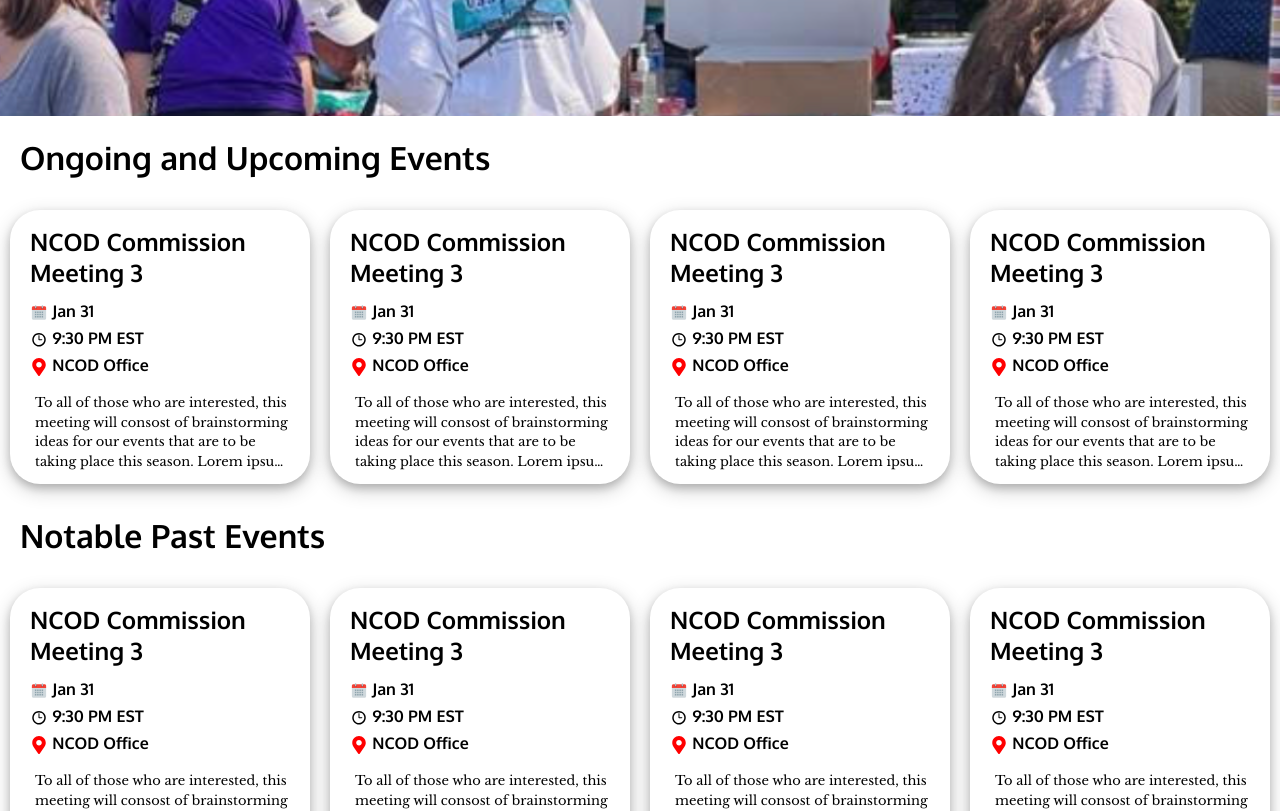
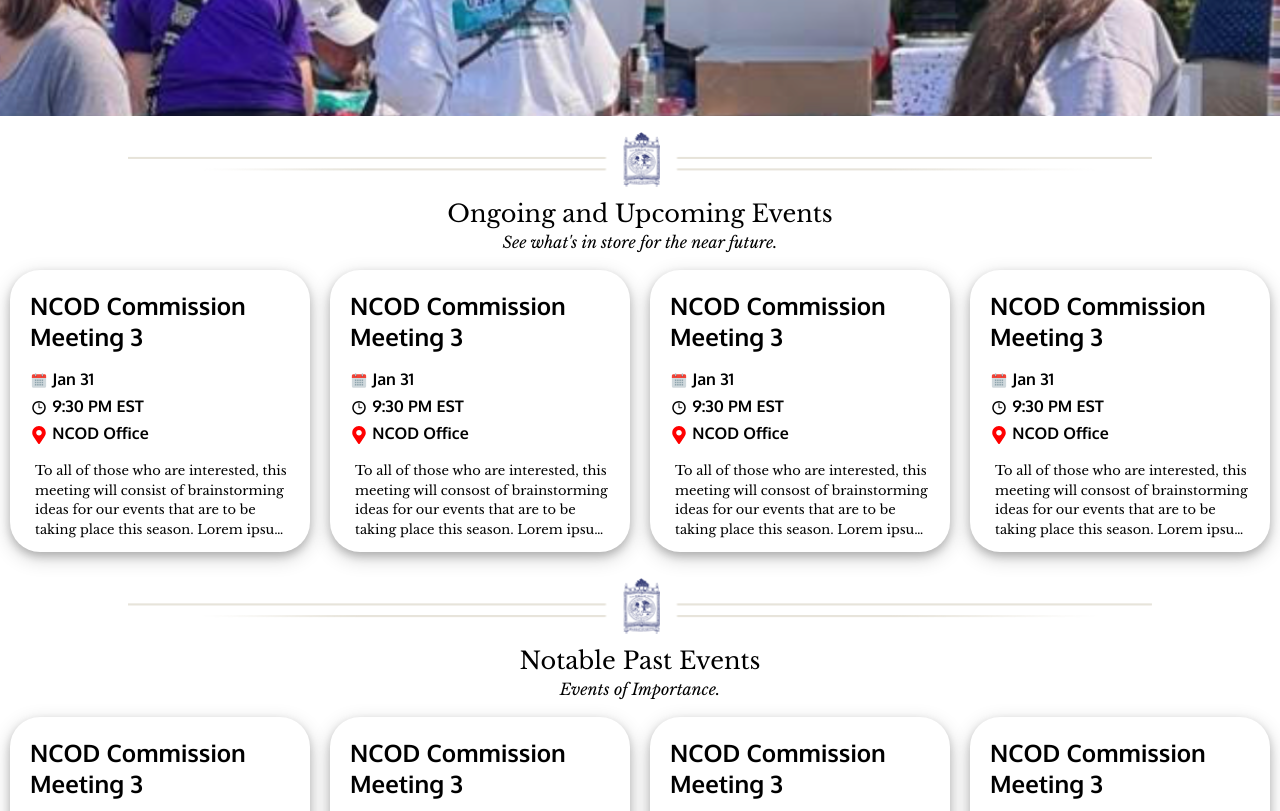
Before and after one commit to Aapuji/Natick-Disabilities-Website, a Next.js app: page /events in a window 1280 px wide. Shown: the part 580-1391 px from the top of the page. Built offline with nearby package versions, Linux system fonts and the light colour scheme.

Commit message:
More stuff on events page

```diff
--- a/pages/events.js
+++ b/pages/events.js
@@ -1,12 +1,17 @@
 import Layout from '../components/Layout';
 import styles from '../styles/Events.module.css'
 import Card from '../components/Card';
+import Section from '../components/Section';
 
 export default function Events() {
   return <>
     <Layout title="Events" altText="... alt text goes here ..." hero>
-    <h1 className={styles.upcomingHeading}>Ongoing and Upcoming Events</h1>
-    <div className={styles.cardscontainer}>
+      <main>
+        <Section
+          title="Ongoing and Upcoming Events"
+          subtitle="See what's in store for the near future."
+          imgName="Ongoing and Upcoming Events"
+        >
           <div className={styles.cards}>
             <Card
               name = "NCOD Commission Meeting 3"
@@ -14,7 +19,7 @@ export default function Events() {
               time = "9:30 PM"
 
               location = "NCOD Office"
-          desc = "To all of those who are interested, this meeting will consost of brainstorming ideas for our events that are to be taking place this season. Lorem ipsum dolor sit amet, consectetur adipiscing elit, sed do eiusmod tempor incididunt ut labore et dolore magna aliqua. Duis ultricies lacus sed turpis tincidunt id aliquet risus feugiat. Scelerisque eu ultrices vitae auctor eu. Elit pellentesque habitant morbi tristique senectus. Malesuada bibendum arcu vitae elementum curabitur vitae nunc sed velit. Tortor at auctor urna nunc id. Augue interdum velit euismod in pellentesque massa placerat duis ultricies. Tortor posuere ac ut consequat semper viverra nam libero justo. Pellentesque habitant morbi tristique senectus et. Egestas sed sed risus pretium quam vulputate. Mauris augue neque gravida in fermentum et sollicitudin ac orci. Sit amet mauris commodo quis imperdiet massa. Enim tortor at auctor urna nunc id. Lorem sed risus ultricies tristique nulla aliquet. Arcu cursus euismod quis viverra nibh cras pulvinar mattis nunc. Quis lectus nulla at volutpat diam ut. Fermentum iaculis eu non diam phasellus vestibulum. Fusce id velit ut tortor pretium viverra suspendisse potenti nullam. Ut porttitor leo a diam sollicitudin tempor id. Luctus accumsan tortor posuere ac."
+              desc = "To all of those who are interested, this meeting will consist of brainstorming ideas for our events that are to be taking place this season. Lorem ipsum dolor sit amet, consectetur adipiscing elit, sed do eiusmod tempor incididunt ut labore et dolore magna aliqua. Duis ultricies lacus sed turpis tincidunt id aliquet risus feugiat. Scelerisque eu ultrices vitae auctor eu. Elit pellentesque habitant morbi tristique senectus. Malesuada bibendum arcu vitae elementum curabitur vitae nunc sed velit. Tortor at auctor urna nunc id. Augue interdum velit euismod in pellentesque massa placerat duis ultricies. Tortor posuere ac ut consequat semper viverra nam libero justo. Pellentesque habitant morbi tristique senectus et. Egestas sed sed risus pretium quam vulputate. Mauris augue neque gravida in fermentum et sollicitudin ac orci. Sit amet mauris commodo quis imperdiet massa. Enim tortor at auctor urna nunc id. Lorem sed risus ultricies tristique nulla aliquet. Arcu cursus euismod quis viverra nibh cras pulvinar mattis nunc. Quis lectus nulla at volutpat diam ut. Fermentum iaculis eu non diam phasellus vestibulum. Fusce id velit ut tortor pretium viverra suspendisse potenti nullam. Ut porttitor leo a diam sollicitudin tempor id. Luctus accumsan tortor posuere ac."
             />
             <Card
               name = "NCOD Commission Meeting 3"
@@ -41,7 +46,12 @@ export default function Events() {
               desc = "To all of those who are interested, this meeting will consost of brainstorming ideas for our events that are to be taking place this season. Lorem ipsum dolor sit amet, consectetur adipiscing elit, sed do eiusmod tempor incididunt ut labore et dolore magna aliqua. Duis ultricies lacus sed turpis tincidunt id aliquet risus feugiat. Scelerisque eu ultrices vitae auctor eu. Elit pellentesque habitant morbi tristique senectus. Malesuada bibendum arcu vitae elementum curabitur vitae nunc sed velit. Tortor at auctor urna nunc id. Augue interdum velit euismod in pellentesque massa placerat duis ultricies. Tortor posuere ac ut consequat semper viverra nam libero justo. Pellentesque habitant morbi tristique senectus et. Egestas sed sed risus pretium quam vulputate. Mauris augue neque gravida in fermentum et sollicitudin ac orci. Sit amet mauris commodo quis imperdiet massa. Enim tortor at auctor urna nunc id. Lorem sed risus ultricies tristique nulla aliquet. Arcu cursus euismod quis viverra nibh cras pulvinar mattis nunc. Quis lectus nulla at volutpat diam ut. Fermentum iaculis eu non diam phasellus vestibulum. Fusce id velit ut tortor pretium viverra suspendisse potenti nullam. Ut porttitor leo a diam sollicitudin tempor id. Luctus accumsan tortor posuere ac."
             />
           </div>
-      <h1 className={styles.pastHeading}>Notable Past Events</h1>
+        </Section>
+        <Section
+          title="Notable Past Events"
+          subtitle="Events of Importance."
+          imgName="Notable Past Events"
+        >
           <div className={styles.cards}>
             <Card
               name = "NCOD Commission Meeting 3"
@@ -91,48 +101,9 @@ export default function Events() {
               location = "NCOD Office"
               desc = "To all of those who are interested, this meeting will consost of brainstorming ideas for our events that are to be taking place this season. Lorem ipsum dolor sit amet, consectetur adipiscing elit, sed do eiusmod tempor incididunt ut labore et dolore magna aliqua. Duis ultricies lacus sed turpis tincidunt id aliquet risus feugiat. Scelerisque eu ultrices vitae auctor eu. Elit pellentesque habitant morbi tristique senectus. Malesuada bibendum arcu vitae elementum curabitur vitae nunc sed velit. Tortor at auctor urna nunc id. Augue interdum velit euismod in pellentesque massa placerat duis ultricies. Tortor posuere ac ut consequat semper viverra nam libero justo. Pellentesque habitant morbi tristique senectus et. Egestas sed sed risus pretium quam vulputate. Mauris augue neque gravida in fermentum et sollicitudin ac orci. Sit amet mauris commodo quis imperdiet massa. Enim tortor at auctor urna nunc id. Lorem sed risus ultricies tristique nulla aliquet. Arcu cursus euismod quis viverra nibh cras pulvinar mattis nunc. Quis lectus nulla at volutpat diam ut. Fermentum iaculis eu non diam phasellus vestibulum. Fusce id velit ut tortor pretium viverra suspendisse potenti nullam. Ut porttitor leo a diam sollicitudin tempor id. Luctus accumsan tortor posuere ac."
             />
-        <Card
-          name = "NCOD Commission Meeting 3"
-          date = "Jan 31"
-          time = "9:30 PM"
-
-          location = "NCOD Office"
-          desc = "To all of those who are interested, this meeting will consost of brainstorming ideas for our events that are to be taking place this season. Lorem ipsum dolor sit amet, consectetur adipiscing elit, sed do eiusmod tempor incididunt ut labore et dolore magna aliqua. Duis ultricies lacus sed turpis tincidunt id aliquet risus feugiat. Scelerisque eu ultrices vitae auctor eu. Elit pellentesque habitant morbi tristique senectus. Malesuada bibendum arcu vitae elementum curabitur vitae nunc sed velit. Tortor at auctor urna nunc id. Augue interdum velit euismod in pellentesque massa placerat duis ultricies. Tortor posuere ac ut consequat semper viverra nam libero justo. Pellentesque habitant morbi tristique senectus et. Egestas sed sed risus pretium quam vulputate. Mauris augue neque gravida in fermentum et sollicitudin ac orci. Sit amet mauris commodo quis imperdiet massa. Enim tortor at auctor urna nunc id. Lorem sed risus ultricies tristique nulla aliquet. Arcu cursus euismod quis viverra nibh cras pulvinar mattis nunc. Quis lectus nulla at volutpat diam ut. Fermentum iaculis eu non diam phasellus vestibulum. Fusce id velit ut tortor pretium viverra suspendisse potenti nullam. Ut porttitor leo a diam sollicitudin tempor id. Luctus accumsan tortor posuere ac."
-        />
-        <Card
-          name = "NCOD Commission Meeting 3"
-          date = "Jan 31"
-          time = "9:30 PM"
-
-          location = "NCOD Office"
-          desc = "To all of those who are interested, this meeting will consost of brainstorming ideas for our events that are to be taking place this season. Lorem ipsum dolor sit amet, consectetur adipiscing elit, sed do eiusmod tempor incididunt ut labore et dolore magna aliqua. Duis ultricies lacus sed turpis tincidunt id aliquet risus feugiat. Scelerisque eu ultrices vitae auctor eu. Elit pellentesque habitant morbi tristique senectus. Malesuada bibendum arcu vitae elementum curabitur vitae nunc sed velit. Tortor at auctor urna nunc id. Augue interdum velit euismod in pellentesque massa placerat duis ultricies. Tortor posuere ac ut consequat semper viverra nam libero justo. Pellentesque habitant morbi tristique senectus et. Egestas sed sed risus pretium quam vulputate. Mauris augue neque gravida in fermentum et sollicitudin ac orci. Sit amet mauris commodo quis imperdiet massa. Enim tortor at auctor urna nunc id. Lorem sed risus ultricies tristique nulla aliquet. Arcu cursus euismod quis viverra nibh cras pulvinar mattis nunc. Quis lectus nulla at volutpat diam ut. Fermentum iaculis eu non diam phasellus vestibulum. Fusce id velit ut tortor pretium viverra suspendisse potenti nullam. Ut porttitor leo a diam sollicitudin tempor id. Luctus accumsan tortor posuere ac."
-        />
-        <Card
-          name = "NCOD Commission Meeting 3"
-          date = "Jan 31"
-          time = "9:30 PM"
-
-          location = "NCOD Office"
-          desc = "To all of those who are interested, this meeting will consost of brainstorming ideas for our events that are to be taking place this season. Lorem ipsum dolor sit amet, consectetur adipiscing elit, sed do eiusmod tempor incididunt ut labore et dolore magna aliqua. Duis ultricies lacus sed turpis tincidunt id aliquet risus feugiat. Scelerisque eu ultrices vitae auctor eu. Elit pellentesque habitant morbi tristique senectus. Malesuada bibendum arcu vitae elementum curabitur vitae nunc sed velit. Tortor at auctor urna nunc id. Augue interdum velit euismod in pellentesque massa placerat duis ultricies. Tortor posuere ac ut consequat semper viverra nam libero justo. Pellentesque habitant morbi tristique senectus et. Egestas sed sed risus pretium quam vulputate. Mauris augue neque gravida in fermentum et sollicitudin ac orci. Sit amet mauris commodo quis imperdiet massa. Enim tortor at auctor urna nunc id. Lorem sed risus ultricies tristique nulla aliquet. Arcu cursus euismod quis viverra nibh cras pulvinar mattis nunc. Quis lectus nulla at volutpat diam ut. Fermentum iaculis eu non diam phasellus vestibulum. Fusce id velit ut tortor pretium viverra suspendisse potenti nullam. Ut porttitor leo a diam sollicitudin tempor id. Luctus accumsan tortor posuere ac."
-        />
-        <Card
-          name = "NCOD Commission Meeting 3"
-          date = "Jan 31"
-          time = "9:30 PM"
-
-          location = "NCOD Office"
-          desc = "To all of those who are interested, this meeting will consost of brainstorming ideas for our events that are to be taking place this season. Lorem ipsum dolor sit amet, consectetur adipiscing elit, sed do eiusmod tempor incididunt ut labore et dolore magna aliqua. Duis ultricies lacus sed turpis tincidunt id aliquet risus feugiat. Scelerisque eu ultrices vitae auctor eu. Elit pellentesque habitant morbi tristique senectus. Malesuada bibendum arcu vitae elementum curabitur vitae nunc sed velit. Tortor at auctor urna nunc id. Augue interdum velit euismod in pellentesque massa placerat duis ultricies. Tortor posuere ac ut consequat semper viverra nam libero justo. Pellentesque habitant morbi tristique senectus et. Egestas sed sed risus pretium quam vulputate. Mauris augue neque gravida in fermentum et sollicitudin ac orci. Sit amet mauris commodo quis imperdiet massa. Enim tortor at auctor urna nunc id. Lorem sed risus ultricies tristique nulla aliquet. Arcu cursus euismod quis viverra nibh cras pulvinar mattis nunc. Quis lectus nulla at volutpat diam ut. Fermentum iaculis eu non diam phasellus vestibulum. Fusce id velit ut tortor pretium viverra suspendisse potenti nullam. Ut porttitor leo a diam sollicitudin tempor id. Luctus accumsan tortor posuere ac."
-        />
-        <Card
-          name = "NCOD Commission Meeting 3"
-          date = "Jan 31"
-          time = "9:30 PM"
-
-          location = "NCOD Office"
-          desc = "To all of those who are interested, this meeting will consost of brainstorming ideas for our events that are to be taking place this season. Lorem ipsum dolor sit amet, consectetur adipiscing elit, sed do eiusmod tempor incididunt ut labore et dolore magna aliqua. Duis ultricies lacus sed turpis tincidunt id aliquet risus feugiat. Scelerisque eu ultrices vitae auctor eu. Elit pellentesque habitant morbi tristique senectus. Malesuada bibendum arcu vitae elementum curabitur vitae nunc sed velit. Tortor at auctor urna nunc id. Augue interdum velit euismod in pellentesque massa placerat duis ultricies. Tortor posuere ac ut consequat semper viverra nam libero justo. Pellentesque habitant morbi tristique senectus et. Egestas sed sed risus pretium quam vulputate. Mauris augue neque gravida in fermentum et sollicitudin ac orci. Sit amet mauris commodo quis imperdiet massa. Enim tortor at auctor urna nunc id. Lorem sed risus ultricies tristique nulla aliquet. Arcu cursus euismod quis viverra nibh cras pulvinar mattis nunc. Quis lectus nulla at volutpat diam ut. Fermentum iaculis eu non diam phasellus vestibulum. Fusce id velit ut tortor pretium viverra suspendisse potenti nullam. Ut porttitor leo a diam sollicitudin tempor id. Luctus accumsan tortor posuere ac."
-        />
           </div>
-    </div>
+        </Section>
+      </main>
     </Layout>
   </>;
 }
```
Lines whose indentation alone changed are shown as unchanged.
